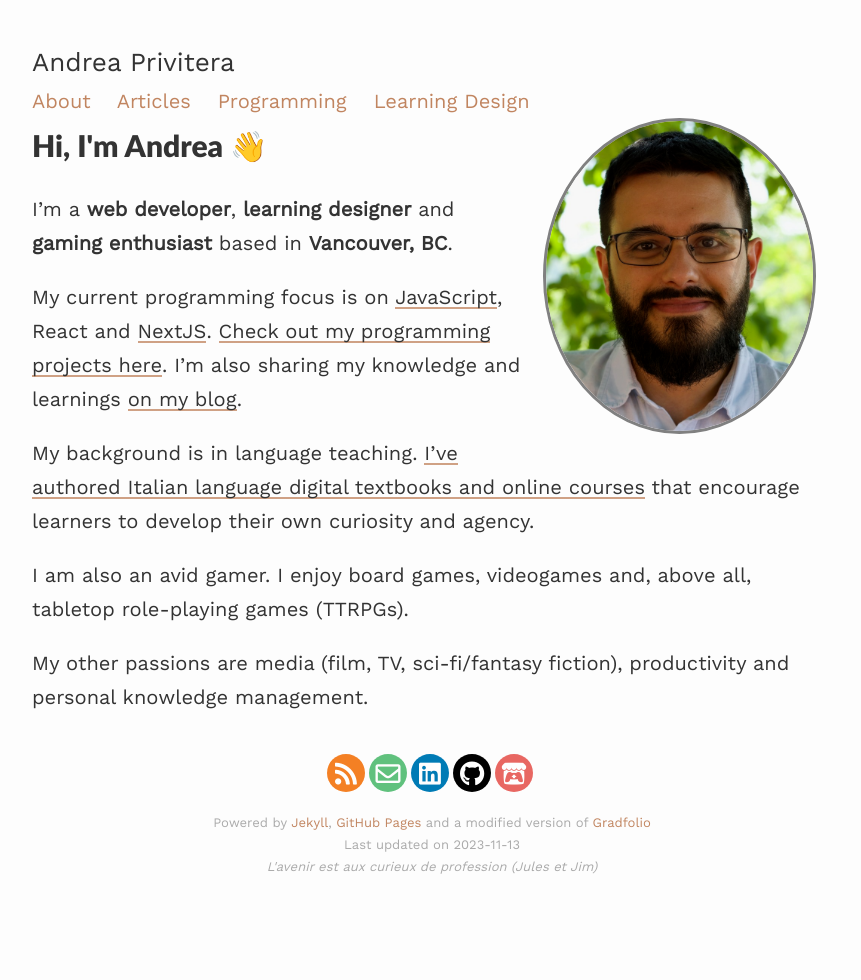
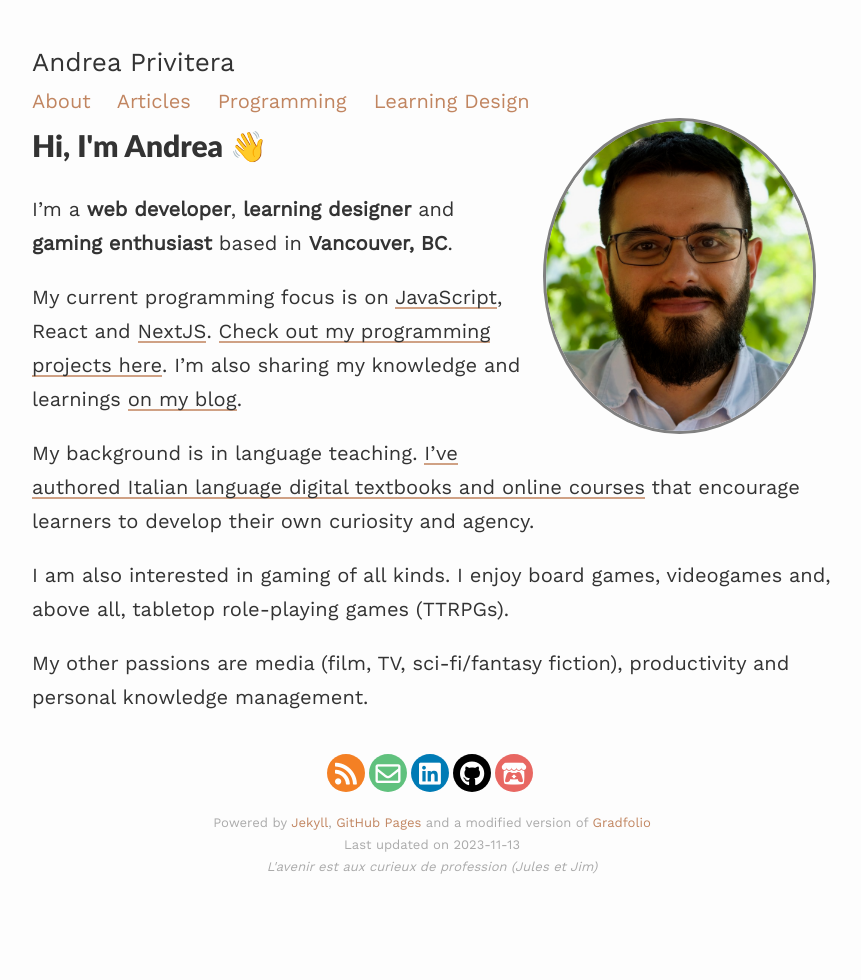
Before and after one commit to anprivitera/anprivitera.github.io, a Jekyll site: the page built from index.md, in a window 1280 px wide. Shown: the whole page, without its empty margins (208-1069 px from the left). Built offline with Jekyll 4.4.1, drawn with Linux system fonts in a browser that asks for light colours; nearby versions of some CDN libraries; emoji names are drawn with the system emoji font; comment, search, counter and statistics services are not loaded.

Commit message:
changed wording

```diff
--- a/index.md
+++ b/index.md
@@ -15,8 +15,8 @@ My current programming focus is on [JavaScript](/tags/javascript.html), React an
 
 My background is in language teaching. [I've authored Italian language digital textbooks and online courses](/learning/) that encourage learners to develop their own curiosity and agency.
 
-<!-- Add tags when there are more posts about these topy -->
+<!-- Add tags when there are more posts about these topics -->
 
-I am also an avid gamer. I enjoy board games, videogames and, above all, tabletop role-playing games (TTRPGs).
+I am also interested in gaming of all kinds. I enjoy board games, videogames and, above all, tabletop role-playing games (TTRPGs).
 
 My other passions are media (film, TV, sci-fi/fantasy fiction), productivity and personal knowledge management.
```
